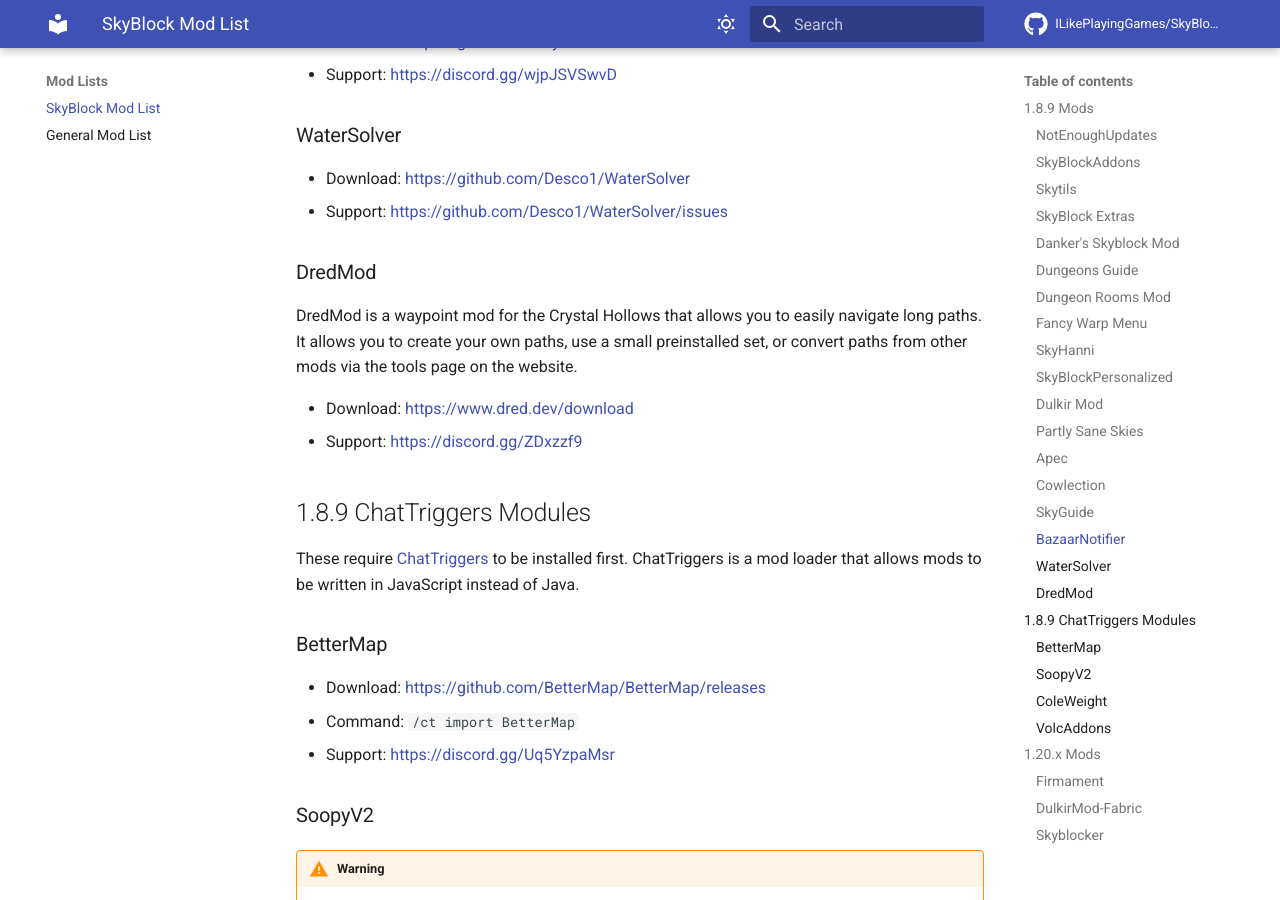
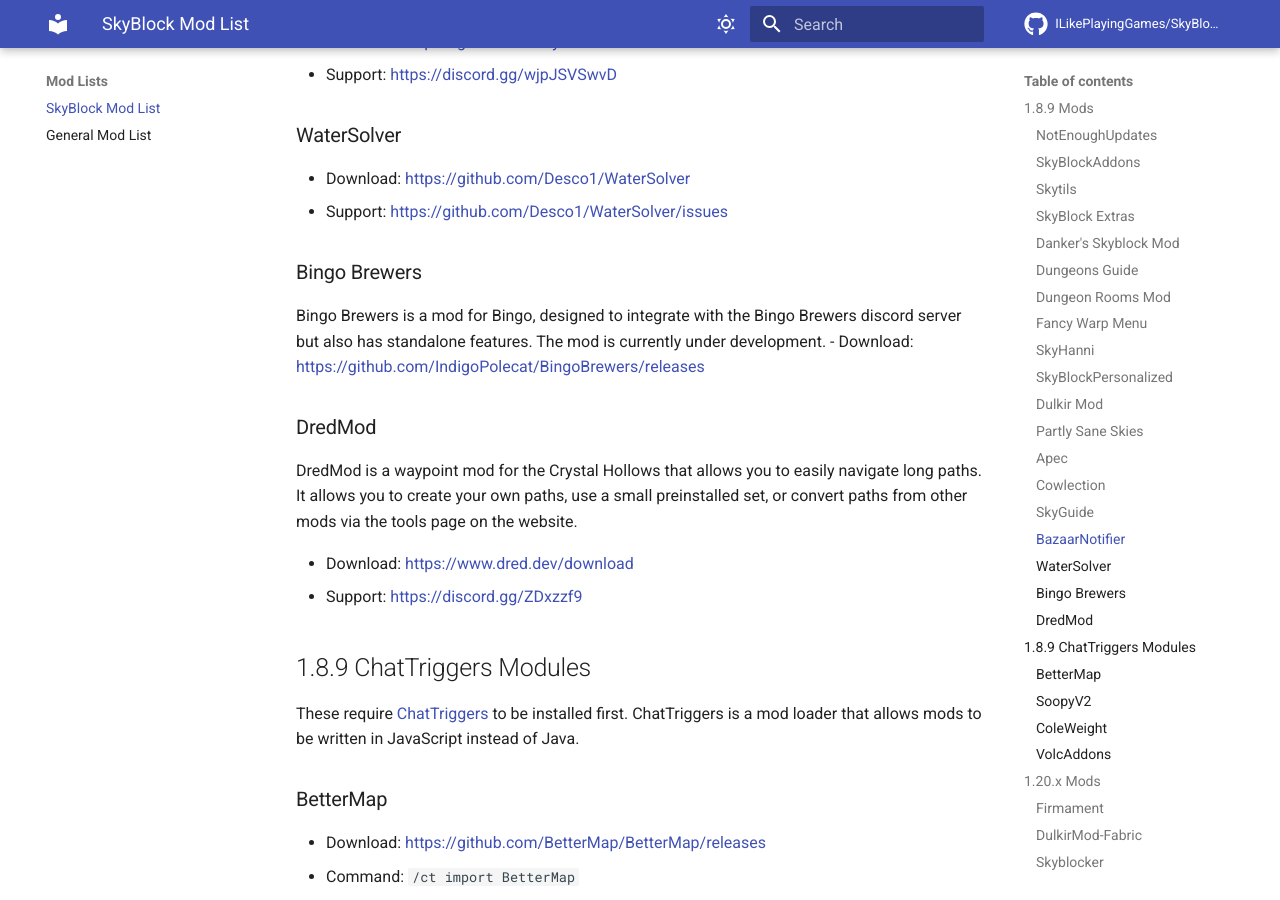
Before and after one commit to ModMalwareInvestigation/SkyBlockModWiki, an MkDocs documentation site: the page built from docs/mod-lists/skyblock-mod-list.md, in a window 1280 px wide and 900 px high, scrolled down 3100 px. Built offline with MkDocs 1.6.1 and Material for MkDocs 9.7.7, drawn with Linux system fonts in a browser that asks for light colours; comment, search, counter and statistics services are not loaded.

Commit message:
Add Bingo Brewers (#21)
* Add Bingo Brewers

Signed-off-by: IndigoPolecat <115671621+IndigoPolecat@users.noreply.github.com>

* Update docs/mod-lists/skyblock-mod-list.md

Co-authored-by: jani270 <69345714+jani270@users.noreply.github.com>
Signed-off-by: ILikePlayingGames <22475143+ILikePlayingGames@users.noreply.github.com>

---------

Signed-off-by: IndigoPolecat <115671621+IndigoPolecat@users.noreply.github.com>
Signed-off-by: ILikePlayingGames <22475143+ILikePlayingGames@users.noreply.github.com>
Co-authored-by: ILikePlayingGames <22475143+ILikePlayingGames@users.noreply.github.com>
Co-authored-by: jani270 <69345714+jani270@users.noreply.github.com>

```diff
--- a/docs/mod-lists/skyblock-mod-list.md
+++ b/docs/mod-lists/skyblock-mod-list.md
@@ -90,6 +90,10 @@
     - Download: https://github.com/Desco1/WaterSolver
     - Support: https://github.com/Desco1/WaterSolver/issues
 
+    ### Bingo Brewers
+    Bingo Brewers is a mod for Bingo, designed to integrate with the Bingo Brewers discord server but also has standalone features. The mod is currently under development.
+    - Download: https://github.com/IndigoPolecat/BingoBrewers/releases
+
     ### DredMod
     DredMod is a waypoint mod for the Crystal Hollows that allows you to easily navigate long paths. It allows you to create your own paths, use a small preinstalled set, or convert paths from other mods via the tools page on the website.
 
```
